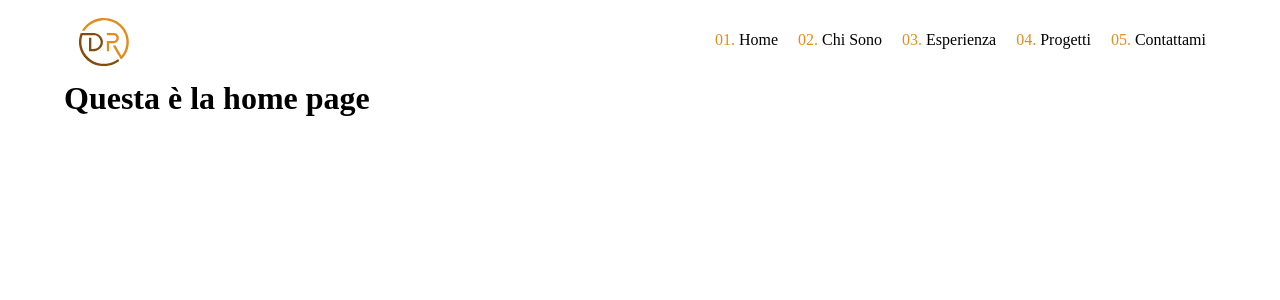
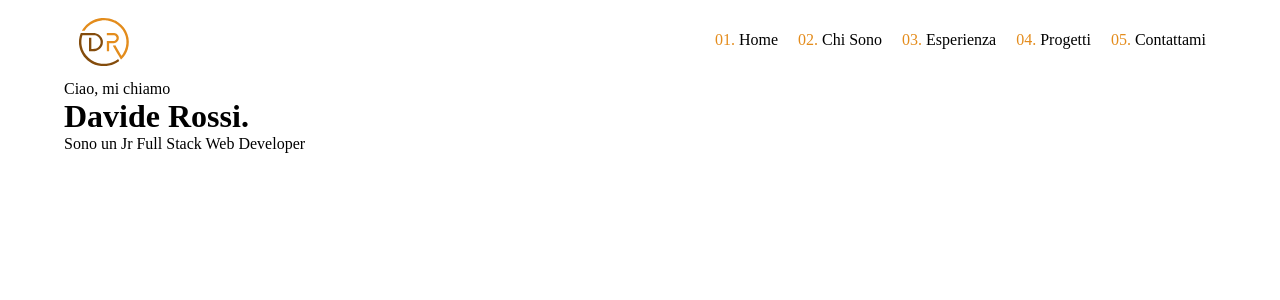
Before and after one commit to dunzolo/my-portfolio-app, a Vue app: page / in a window 1280 px wide. Shown: the top 300 px of the page. Built offline with nearby package versions, Linux system fonts and the light colour scheme.

Commit message:
added first description

```diff
--- a/src/pages/HomePage.vue
+++ b/src/pages/HomePage.vue
@@ -6,7 +6,9 @@ export default {
 
 <template lang="">
     <div class="container">
-        <h1>Questa è la home page</h1>
+        <p>Ciao, mi chiamo</p>
+        <h1>Davide Rossi.</h1>
+        <p>Sono un Jr Full Stack Web Developer</p>
     </div>
 </template>
 
```
